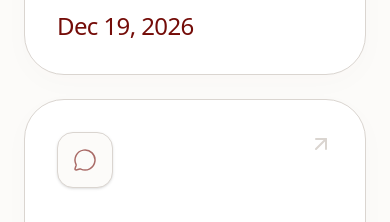
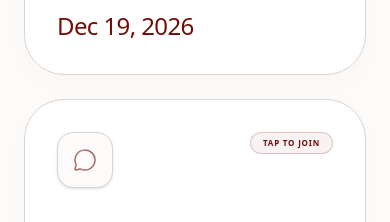
Before and after one commit to mace-2016/alumnimeet, a Next.js app: page / in a window 390 px wide. Shown: the part 1240-1462 px from the top of the page. Built offline with nearby package versions, Linux system fonts and the light colour scheme; a web font is replaced by a local one.

Commit message:
Update page.tsx

```diff
--- a/app/page.tsx
+++ b/app/page.tsx
@@ -162,7 +162,7 @@ export default function HomePage() {
           </div>
         </a>
 
-                       {/* WHATSAPP BLOCK */}
+                    {/* WHATSAPP BLOCK */}
         <a
           href="https://chat.whatsapp.com/LCGlyEIPzLMCTfBe2zosaE?mode=gi_t"
           target="_blank"
@@ -172,12 +172,15 @@ export default function HomePage() {
           <MessageCircle className="absolute -right-8 -bottom-8 w-40 h-40 text-[var(--color-mace-crimson)] opacity-0 group-hover:opacity-[0.03] group-hover:-translate-x-2 group-hover:-translate-y-2 transition-all duration-700 ease-out pointer-events-none" />
 
           <div className="flex justify-between items-start relative z-10">
+            {/* The Main Icon */}
             <div className="w-14 h-14 rounded-2xl bg-[var(--background)] border border-[var(--border)] flex items-center justify-center group-hover:border-[var(--color-mace-crimson)]/30 group-hover:bg-[var(--color-mace-crimson)]/5 transition-all duration-500 shadow-sm group-hover:scale-105">
               <MessageCircle className="h-6 w-6 text-[var(--text-muted)] group-hover:text-[var(--color-mace-crimson)] transition-colors duration-500" strokeWidth={1.5} />
             </div>
 
-            {/* UPGRADED ARROW: Visible on mobile (opacity-100 md:opacity-0) */}
-            <ArrowUpRight className="h-6 w-6 text-[var(--color-mace-stone)] opacity-100 md:opacity-0 group-hover:opacity-100 group-hover:text-[var(--color-mace-crimson)] group-hover:translate-x-1 group-hover:-translate-y-1 transition-all duration-500" />
+            {/* Mobile Affordance: Sleek "Tap to Join" pill (Hidden on Desktop) */}
+            <div className="px-3 py-1 rounded-full border border-[var(--color-mace-crimson)]/20 bg-[var(--color-mace-crimson)]/5 text-[8px] font-black uppercase tracking-widest text-[var(--color-mace-crimson)] opacity-100 md:opacity-0">
+              Tap to Join
+            </div>
           </div>
 
           <div className="relative z-10 mt-12">
@@ -185,6 +188,7 @@ export default function HomePage() {
             <p className="font-serif text-2xl lg:text-3xl font-medium tracking-tight text-[var(--color-mace-crimson)]">WhatsApp</p>
           </div>
         </a>
+
 
 
         {/* CONTESTS BLOCK */}
```
